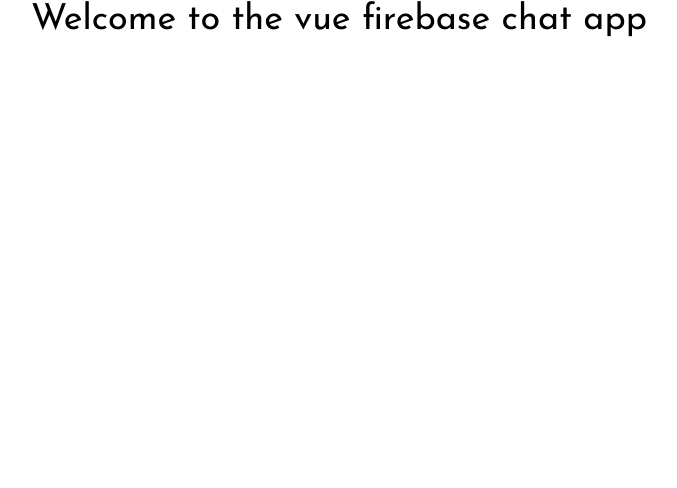
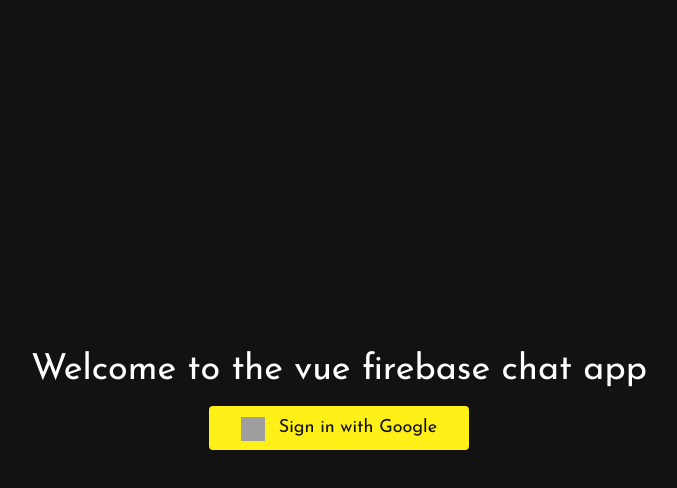
Before and after one commit to mohsin68/vue3-firbase-chat, a Vue app: page / in a window 1280 px wide. Shown: the top 488 px of the page, without its empty margins (301-978 px from the left). Built offline with nearby package versions, Linux system fonts and the light colour scheme; no server answers; grey boxes are pictures that could not be loaded.

Commit message:
✨Feat(Auth) creating auth page with google provider

```diff
--- a/public/index.html
+++ b/public/index.html
@@ -1,5 +1,5 @@
 <!DOCTYPE html>
-<html lang="">
+<html lang="" data-theme="dark">
   <head>
     <meta charset="utf-8">
     <meta http-equiv="X-UA-Compatible" content="IE=edge">
@@ -7,7 +7,7 @@
     <link rel="icon" href="<%= BASE_URL %>favicon.ico">
     <title><%= htmlWebpackPlugin.options.title %></title>
   </head>
-  <body>
+  <body >
     <noscript>
       <strong>We're sorry but <%= htmlWebpackPlugin.options.title %> doesn't work properly without JavaScript enabled. Please enable it to continue.</strong>
     </noscript>
--- a/src/App.vue
+++ b/src/App.vue
@@ -1,5 +1,5 @@
 <template>
-  <router-view />
+  <router-view class="min-h-screen" />
 </template>
 
 <style lang="scss">
--- /dev/null
+++ b/src/assets/styles/_variables.scss
@@ -0,0 +1,12 @@
+:root {
+  --primary-color: #fff017;
+  --text-color: #121212;
+  --background-color: #fff;
+  --muted-color: #ccc;
+}
+
+[data-theme="dark"] {
+  --text-color: #fff;
+  --background-color: #121212;
+  --muted-color: #ccc;
+}
--- a/src/assets/styles/main.scss
+++ b/src/assets/styles/main.scss
@@ -1,7 +1,11 @@
-// import _tailwind from './tailwind.scss';
-@import './tailwind.scss';
+@import './_tailwind.scss';
+@import './_variables.scss';
 @import url('https://fonts.googleapis.com/css2?family=Josefin+Sans:wght@300;400;500;700&display=swap');
+
+
 
 html {
   font-family: 'Josefin Sans', sans-serif;
+  background-color: var(--background-color);
+  color: var(--text-color);
 }
--- /dev/null
+++ b/src/compositions/useAuth.js
@@ -0,0 +1,60 @@
+import { auth, provider } from '../firebase';
+import { onAuthStateChanged, signInWithPopup, signOut } from 'firebase/auth';
+import { ref, computed, onUnmounted } from 'vue';
+
+const LOCAL_STORAGE_KEY = 'chatAppUser';
+
+export default () => {
+  const user = ref(null);
+  const unsubscribe = onAuthStateChanged(auth, (_user) => {
+    user.value = _user;
+    if (_user) {
+      localStorage.setItem(LOCAL_STORAGE_KEY, JSON.stringify(_user));
+    } else {
+      localStorage.removeItem(LOCAL_STORAGE_KEY);
+    }
+  });
+  onUnmounted(unsubscribe);
+
+  const isLogin = computed(() => user.value !== null);
+
+  const signIn = async () => {
+    try {
+      await signInWithPopup(auth, provider);
+    } catch (error) {
+      console.log(error.message);
+    }
+  };
+
+  const signOutUser = async () => {
+    try {
+      await signOut(auth);
+    } catch (error) {
+      console.log(error.message);
+    }
+  };
+
+  const autoLogin = () => {
+    const userData = localStorage.getItem(LOCAL_STORAGE_KEY);
+    if (userData) {
+      const parsedData = JSON.parse(userData);
+      user.value = parsedData;
+    }
+  };
+
+  // sign out and remove user from local storage after expiration time provided by firebase
+  const autoLogout = () => {
+    if (!user.value) return;
+    const expirationTime = user.value.stsTokenManager.expirationTime;
+    const timeLeft = expirationTime - Date.now();
+    setTimeout(() => {
+      signOutUser();
+    }, timeLeft);
+  };
+
+
+  autoLogin();
+  autoLogout();
+
+  return { user, isLogin, signIn, signOut: signOutUser };
+};
--- /dev/null
+++ b/src/firebase.js
@@ -0,0 +1,18 @@
+import { initializeApp } from 'firebase/app';
+import { getFirestore } from 'firebase/firestore';
+import { getAuth, GoogleAuthProvider } from 'firebase/auth';
+
+const firebaseConfig = {
+  apiKey: "AIzaSyCOinrA6Z3-BjEcsQ--uCdxK1I6oSykBoc",
+  authDomain: "chat-application-b3014.firebaseapp.com",
+  projectId: "chat-application-b3014",
+  storageBucket: "chat-application-b3014.appspot.com",
+  messagingSenderId: "218958937668",
+  appId: "1:218958937668:web:af6b93e401613317604611",
+  measurementId: "G-7LJWPXHXWK"
+};
+
+const firebaseApp = initializeApp(firebaseConfig);
+export const db = getFirestore(firebaseApp);
+export const auth = getAuth(firebaseApp);
+export const provider = new GoogleAuthProvider();
--- a/src/router/index.js
+++ b/src/router/index.js
@@ -1,18 +1,17 @@
-import { createRouter, createWebHistory } from 'vue-router'
-import HomeView from '../views/HomeView.vue'
+import { createRouter, createWebHistory } from 'vue-router';
+import Auth from '../views/Auth.vue';
 
 const routes = [
   {
     path: '/',
-    name: 'home',
-    component: HomeView
+    name: 'Auth',
+    component: Auth
   },
-
-]
+];
 
 const router = createRouter({
   history: createWebHistory(process.env.BASE_URL),
   routes
-})
+});
 
-export default router
+export default router;
--- /dev/null
+++ b/src/views/Auth.vue
@@ -0,0 +1,23 @@
+<template>
+  <div
+    class="auth h-full text-center flex items-center justify-center flex-col"
+  >
+    <h1 class="">Welcome to the vue firebase chat app</h1>
+    <button
+      class="bg-primary text-dark rounded px-8 py-2 mt-4 text-lg"
+      @click="signIn"
+    >
+      <img
+        class="inline-block w-6 h-6 mr-2"
+        src="https://upload.wikimedia.org/wikipedia/commons/thumb/5/53/Google_%22G%22_Logo.svg/1176px-Google_%22G%22_Logo.svg.png?20230305195327"
+        alt="Google"
+      />
+      Sign in with Google
+    </button>
+  </div>
+</template>
+
+<script setup>
+import useAuth from "@/compositions/useAuth";
+const { signIn, user } = useAuth();
+</script>
--- a/src/views/HomeView.vue
+++ /dev/null
@@ -1,11 +0,0 @@
-<template>
-  <div class="home text-center">
-    <h1>Welcome to the vue firebase chat app</h1>
-  </div>
-</template>
-
-<script>
-export default {
-  name: "HomeView",
-};
-</script>
--- a/tailwind.config.js
+++ b/tailwind.config.js
@@ -5,7 +5,15 @@
 
   ],
   theme: {
-    extend: {},
+    extend: {
+      darkMode: [ 'class', '[data-theme="dark"]' ],
+      colors: {
+        primary: "#fff017",
+        dark: "#121212",
+        light: "#fff",
+        muted: "#f9f9f9",
+      },
+    },
   },
   plugins: [],
 }
```
Also changed, not shown: src/main.js (+5 -5 lines).
